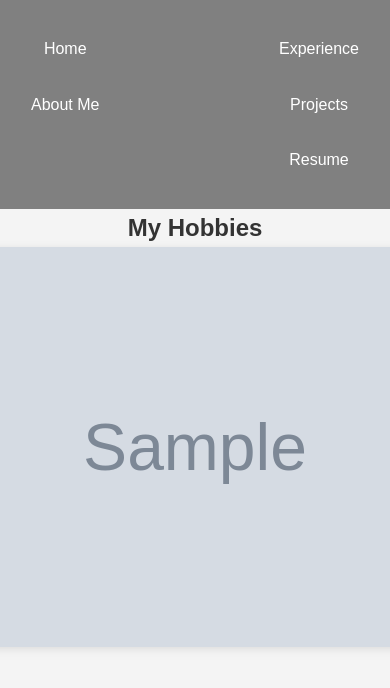
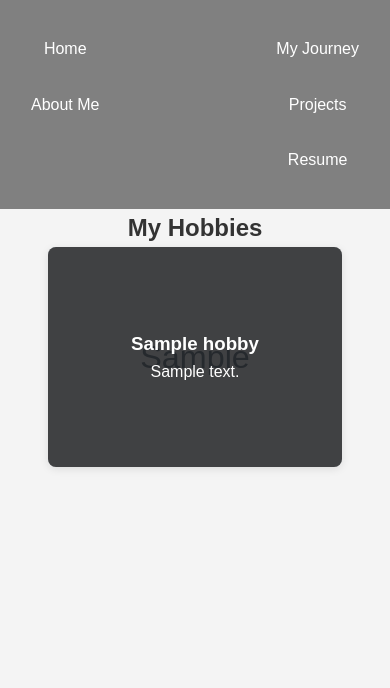
Before and after one commit to jch1013/jackson-hayward-website, a Django app: template main/templates/about_me.html in a window 390 px wide; the page is wider, and only the part inside the window is pictured. Shown: the top 688 px of that part. Run offline with Django 3.2, Linux system fonts and the light colour scheme; the template is opened without the code that fills it: most values are stand-ins (such as "Sample title", 1, 10 or a date in 2020); grey boxes marked "Sample" are stand-in pictures.

Commit message:
improve mobile layout for hobbies

```diff
--- a/main/templates/base.html
+++ b/main/templates/base.html
@@ -14,7 +14,7 @@
           <a href="/about/">About Me</a>
         </div>
         <div class="nav-right">
-          <a href="/experience">Experience</a>
+          <a href="/experience">My Journey</a>
           <a href="/projects">Projects</a>
           <a href="{% static '/resume.pdf' %}" target="_blank">Resume</a>
         </div>
--- a/static/css/styles.css
+++ b/static/css/styles.css
@@ -416,3 +416,46 @@
     opacity: 1;
     pointer-events: auto;
   }
+
+
+@media (max-width: 600px) {
+  .hobby-gallery {
+    flex-direction: column;
+    gap: 16px;
+    align-items: stretch;
+  }
+
+  .hobby-card {
+    width: 100%;
+    height: 220px;
+    min-width: 0;
+    min-height: 0;
+    border-radius: 8px;
+  }
+
+  .hobby-card img {
+    width: 100%;
+    height: 100%;
+    object-fit: cover;
+    filter: brightness(60%); /* Always dim on mobile for overlay readability */
+  }
+
+  .hobby-overlay {
+    opacity: 1 !important; /* Always show overlay on mobile */
+    pointer-events: auto;
+    background: rgba(0,0,0,0.5);
+    font-size: 1rem;
+    padding: 12px;
+  }
+
+  /* Remove hover/focus transitions on mobile */
+  @media (hover: none) and (pointer: coarse) {
+    .hobby-card:hover img,
+    .hobby-card:focus img,
+    .hobby-card:hover .hobby-overlay,
+    .hobby-card:focus .hobby-overlay {
+      filter: none;
+      opacity: 1;
+    }
+  }
+}
```
